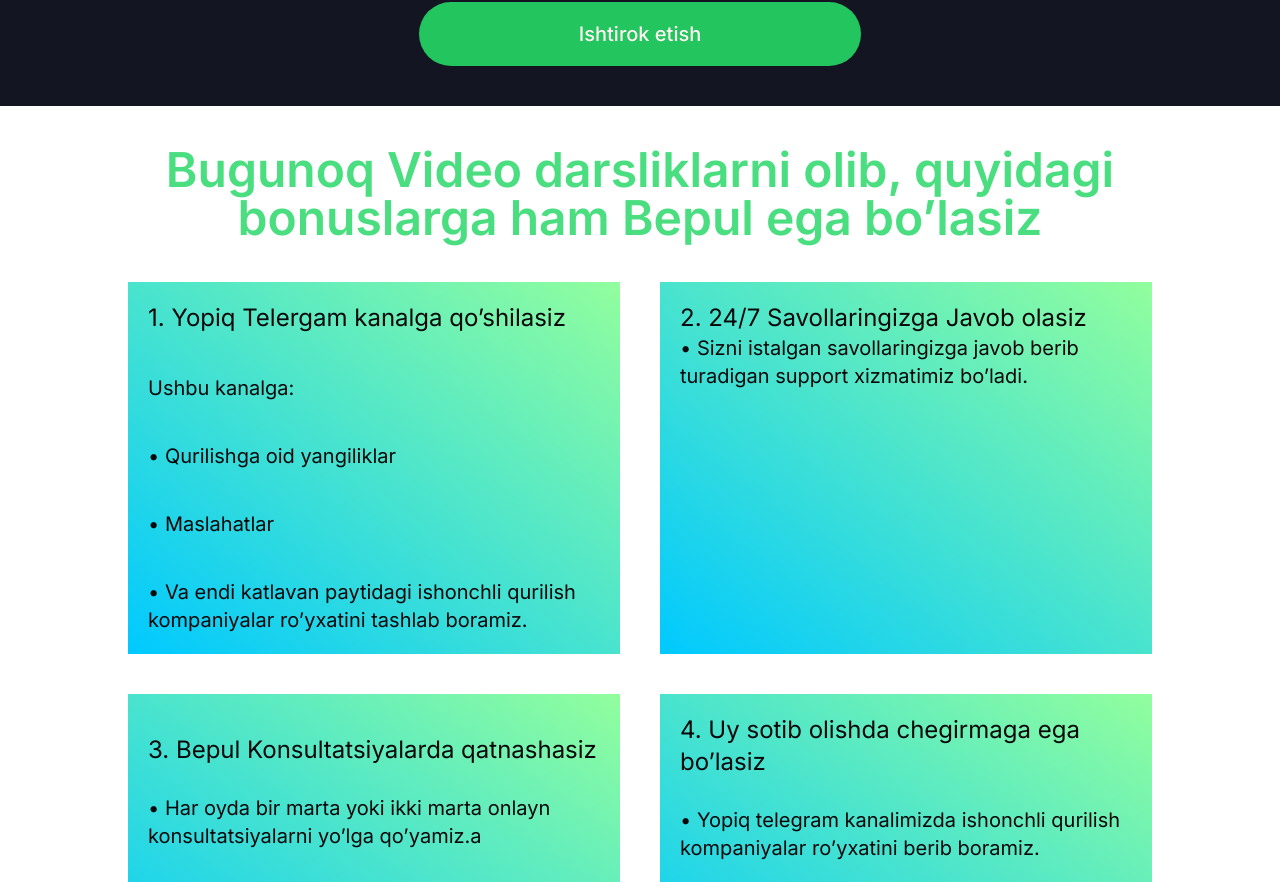
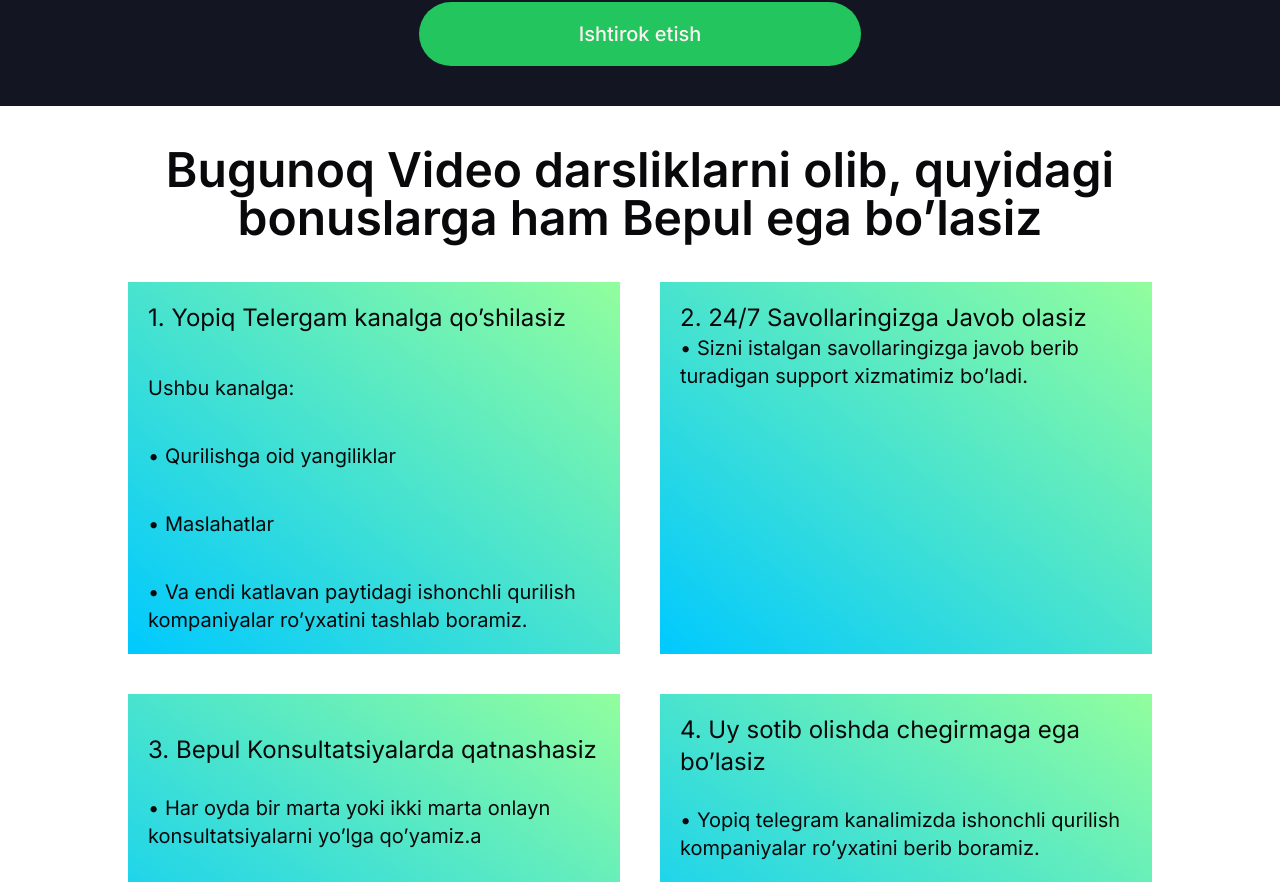
Before and after one commit to Asl250/restart, a Next.js app: page / in a window 1280 px wide. Shown: the part 4320-5202 px from the top of the page. Built offline with nearby package versions, Linux system fonts and the light colour scheme.

Commit message:
final final commit

```diff
--- a/app/(root)/_components/Days.jsx
+++ b/app/(root)/_components/Days.jsx
@@ -7,15 +7,8 @@ const Days = () => {
 	return (
 		<div className={'mx-[10%]'}>
 			<h1 className={'w-full pt-10 text-center text-5xl font-semibold'}>
-				<span className={'text-green-400'}>Bugunoq Video darsliklarni olib, quyidagi bonuslarga ham Bepul ega bo’lasiz</span>
+				<span className={'inter'}>Bugunoq Video darsliklarni olib, quyidagi bonuslarga ham Bepul ega bo’lasiz</span>
 			</h1>
-			<Image
-				src={day}
-				alt={'days'}
-				width={500}
-				height={500}
-				className={'hidden max-lg:block mx-auto my-5'}
-			/>
 			<div className={'grid grid-cols-2 max-md:grid-cols-1 gap-10 mt-10'}>
 
 				<div>
```
